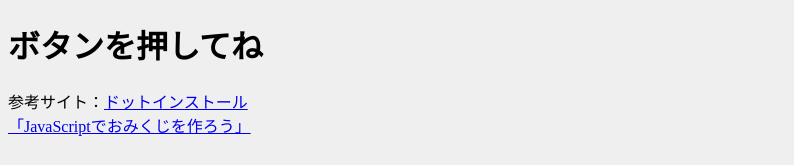
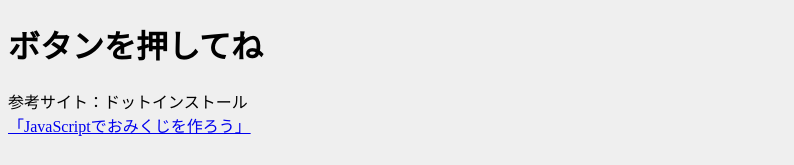
Before and after one commit to random2memories/NSWebPro2019js01, a website: page index.html in a window 1280 px wide. Shown: the top 165 px of the page, without its empty margins (0-794 px from the left). Drawn offline with Linux system fonts and the light colour scheme.

Commit message:
delete link to dotinstall

```diff
--- a/index.html
+++ b/index.html
@@ -8,7 +8,7 @@
   <body>
     <h1>ボタンを押してね</h1>
     <div>
-      参考サイト：<a href="https://dotinstall.com/">ドットインストール</a><br />
+      参考サイト：ドットインストール<br />
       <a href="https://dotinstall.com/lessons/omikuji_js_v5">
         「JavaScriptでおみくじを作ろう」
       </a>
```
